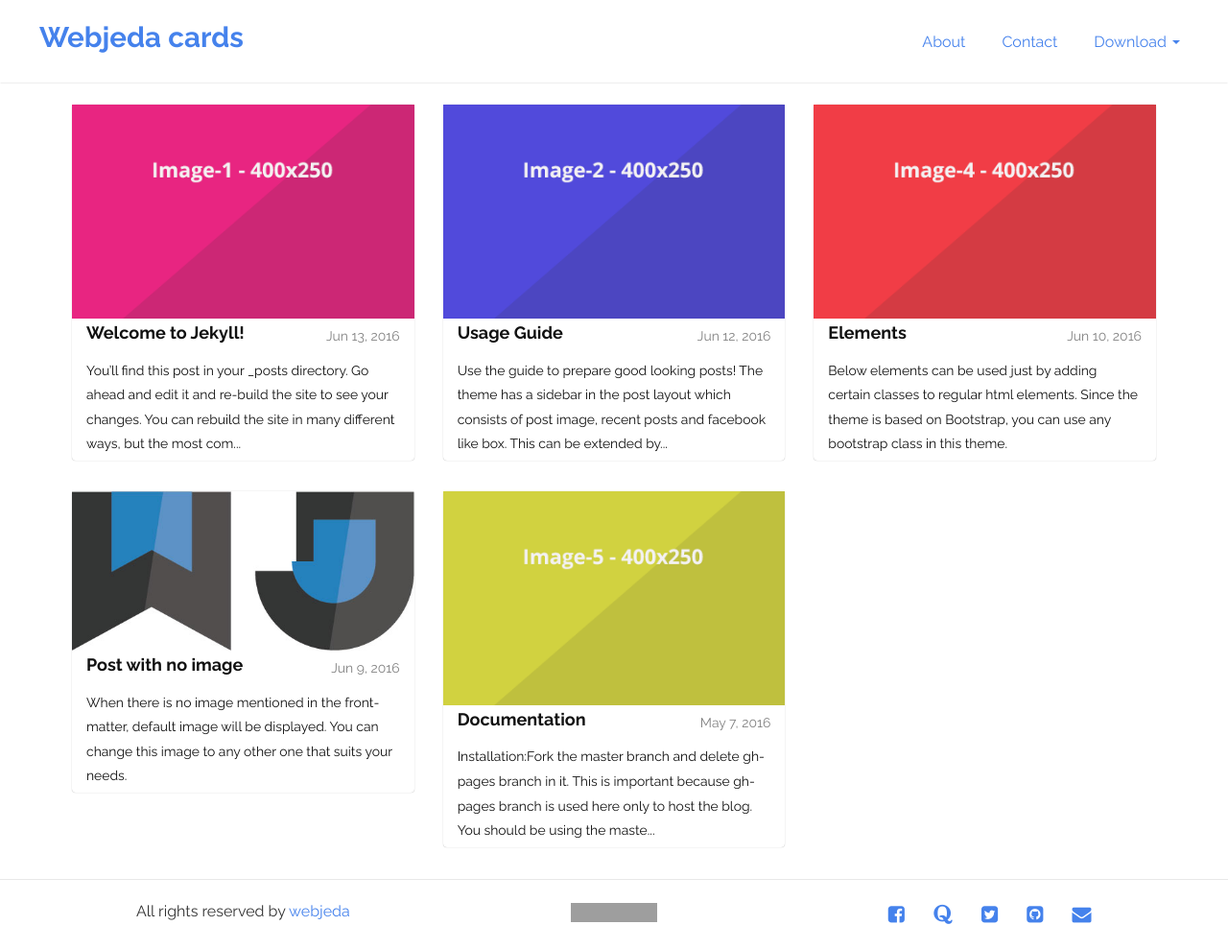
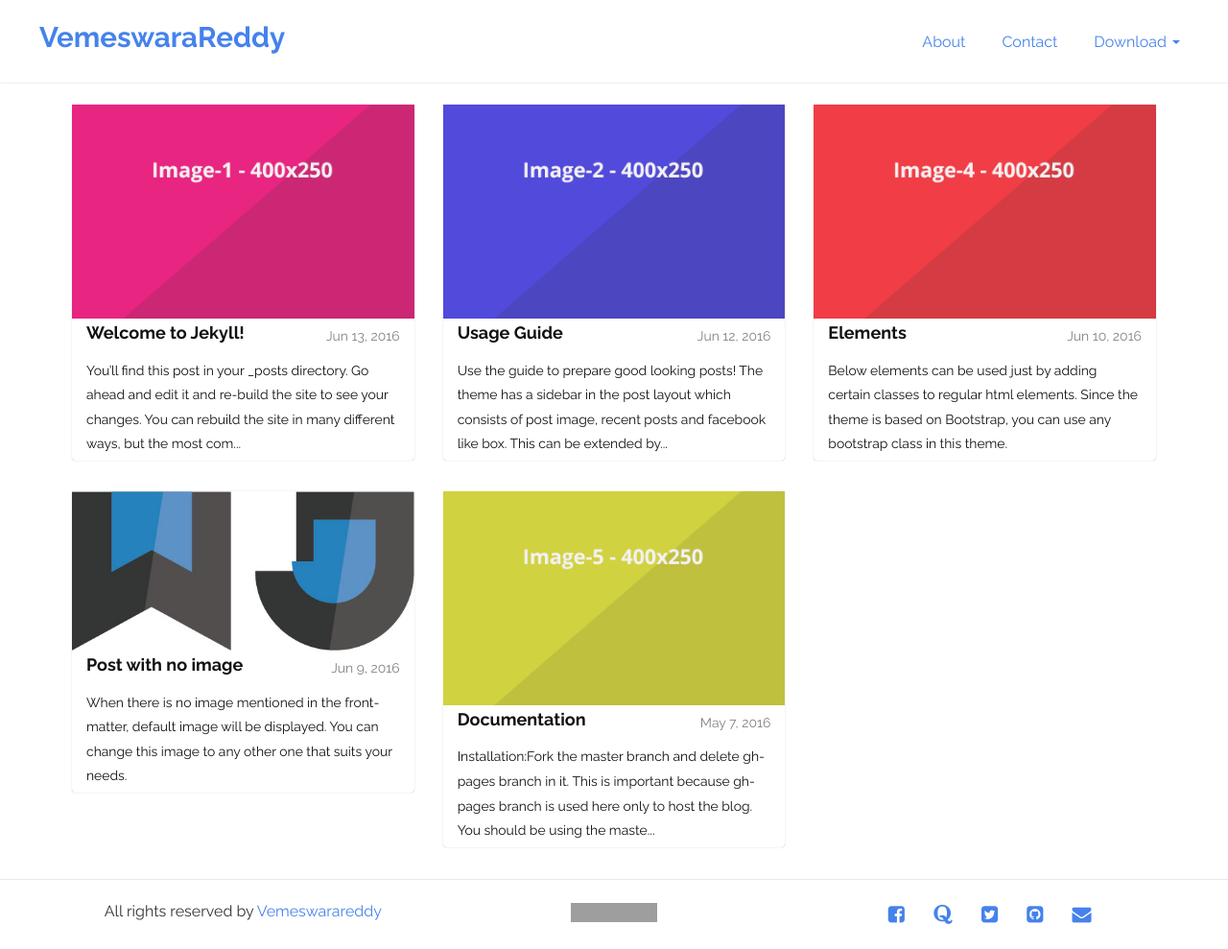
Before and after one commit to vemeswarareddy/vemeswarareddy.github.io, a Jekyll site: the page built from index.html, in a window 1280 px wide. Shown: the whole page at 96% size. Built offline with Jekyll 4.4.1, drawn with Linux system fonts in a browser that asks for light colours; the list of posts is cut into pages by our own code; grey boxes are pictures that could not be loaded.

Commit message:
Update _config.yml

```diff
--- a/_config.yml
+++ b/_config.yml
@@ -6,14 +6,14 @@
 # 'jekyll serve'. If you change this file, please restart the server process.
 
 # Site settings
-title: Webjeda cards
-email: your-email@domain.com
+title: VemeswaraReddy
+email: sivastudio.ytc@gmail.com
 description: > # this means to ignore newlines until "baseurl:"
   Webjeda Cards is a Bootstrap based jekyll theme for portfolio, photography or any kind of blog.
 
 
-baseurl: "/cards" # the subpath of your site, e.g. /blog
-url: "http://webjeda.com" # the base hostname & protocol for your site
+baseurl: "/blog" # the subpath of your site, e.g. /blog
+url: "https://vemeswarareddy.github.io/" # the base hostname & protocol for your site
 
 #sidebar
 default-image: webjeda-logo-big.jpg # If there is no featured image in a post then this image will be showed. Also on all pages this image will be showed. Use a 500x250 image.
@@ -23,7 +23,7 @@
 built-by: webjeda
 
 copyright:
-   name: webjeda
+   name: Vemeswarareddy
    link: 'http://blog.webjeda.com'
 
 # Build settings
```
